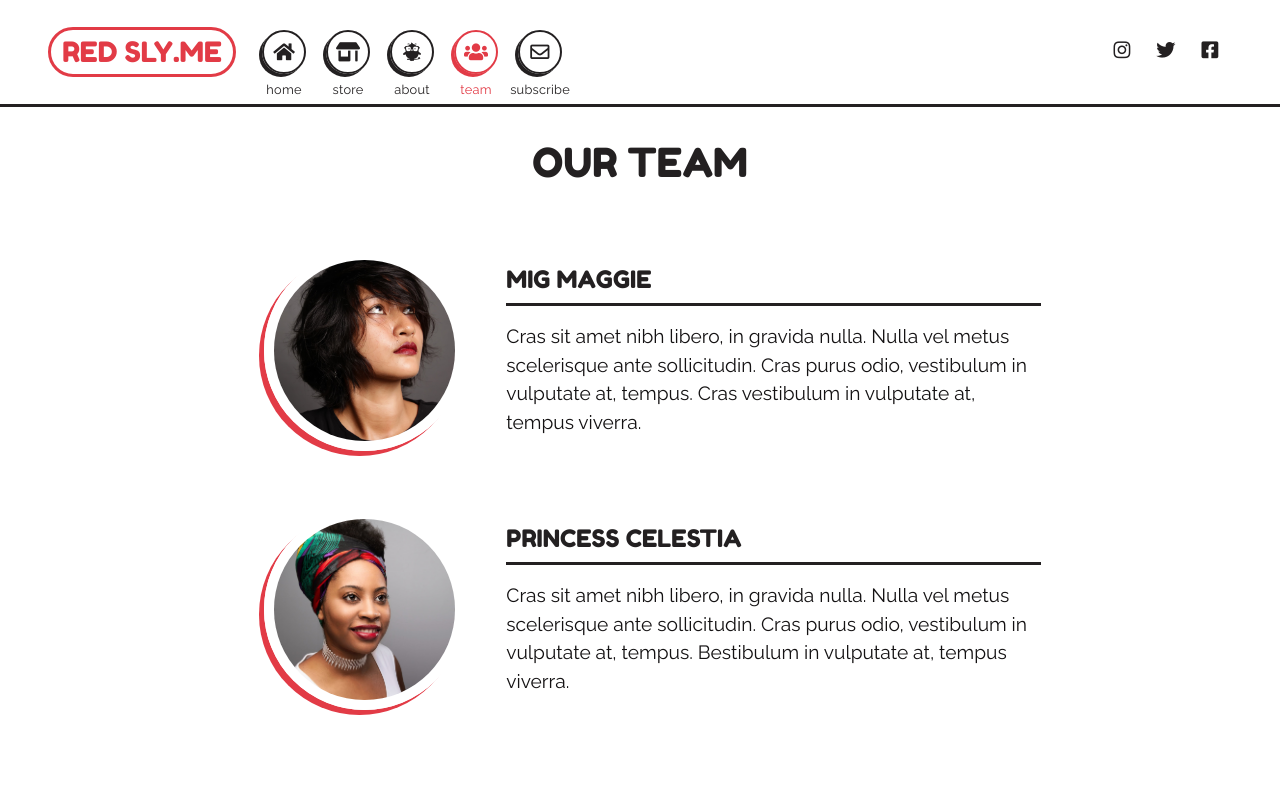
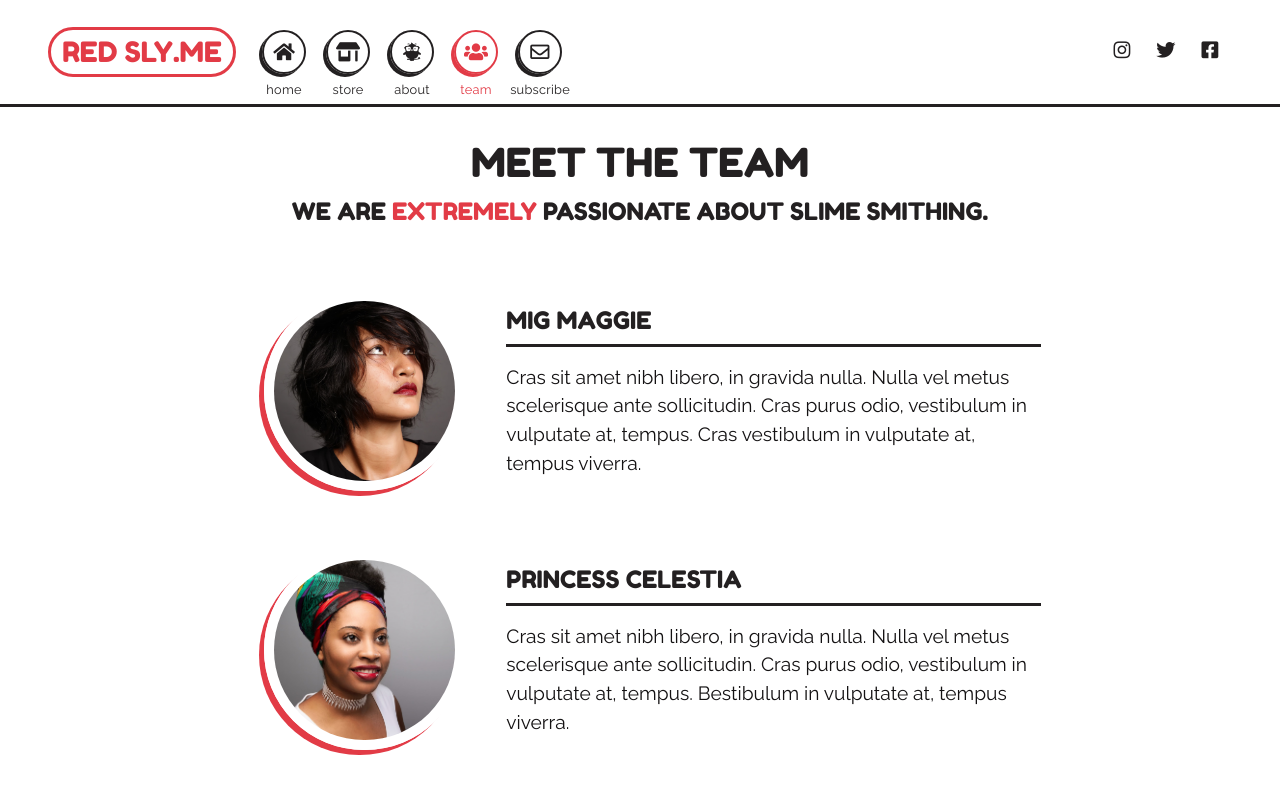
Before and after one commit to serelath/SMCSpring_2019, a PHP site: page /assignment6/pages/team.html in a window 1280 px wide. Run offline with PHP 8.4, Linux system fonts and the light colour scheme; some libraries are stand-ins or nearby versions.

Commit message:
team page h4 text

```diff
--- a/assignment6/pages/store.html
+++ b/assignment6/pages/store.html
@@ -193,7 +193,7 @@
                 </table>
             </table>
 
-            <h4 class="col-12 col-lg-7 mt-3 text-lg-right text-md-left text-center">We strive to create a product that is <span>safe</span> for you, for animals, and the environment.</h4>
+            <h4 class="col-12 col-lg-7 mt-3 text-lg-right text-md-left text-center">We strive to create a product that is <span class="red">safe</span> for you, for animals, and the environment.</h4>
 
         </div>
     </div>
--- a/assignment6/pages/team.html
+++ b/assignment6/pages/team.html
@@ -59,8 +59,9 @@
 
 <main>
     <div class="container text-center">
-       <h3 class="pt-5 pb-3 py-sm-5">OUR TEAM</h3>
-        <ul class="list-unstyled">
+       <h3 class="pt-5 pb-1">MEET THE TEAM</h3>
+        <h4>We are <span class="red">extremely</span> passionate about slime smithing.</h4>
+        <ul class="list-unstyled pt-sm-5 pt-4">
           <li class="media row mx-lg-auto mx-1 col-lg-9 col-12 mb-sm-5 mb-3">
             <img class=" col-lg-3 col-md-3 col-10 mt-2 w-100 mx-auto" src="../assets/images/team1.jpg" alt="Generic placeholder image">
             <div class="media-body col-lg-8 col-md-9 col-12 px-0 text-md-left ml-md-3">
--- a/assignment6/styles/css/style.css
+++ b/assignment6/styles/css/style.css
@@ -85,6 +85,10 @@ body p {
   @media (max-width: 992px) {
     body p {
       font-style: 1rem; } }
+
+body .red {
+  font-family: "Fredoka One", sans-serif !important;
+  color: #E23B46 !important; }
 
 body button {
   background-color: white;
@@ -506,10 +510,6 @@ tr {
 tbody tr:hover {
   background-color: #E23B46 !important; }
 
-table ~ h4 > span {
-  font-family: "Fredoka One", sans-serif !important;
-  color: #E23B46 !important; }
-
 table ~ h4 {
   position: absolute !important;
   bottom: 0;
--- a/assignment6/styles/scss/style.scss
+++ b/assignment6/styles/scss/style.scss
@@ -74,6 +74,10 @@ body {
         @include mQ($sm) {
             font-style: 1rem;
         }
+    }
+    .red {
+        font-family: $headerFont !important;
+        color: $red !important;
     }
     button {
         background-color: white;
@@ -540,10 +544,6 @@ tr {
 tbody tr:hover {
     background-color: $red !important;
 }
-table ~ h4 > span {
-    font-family: $headerFont !important;
-    color: $red !important;
-}
 table ~ h4 {
     position: absolute !important;
     bottom: 0;
```
